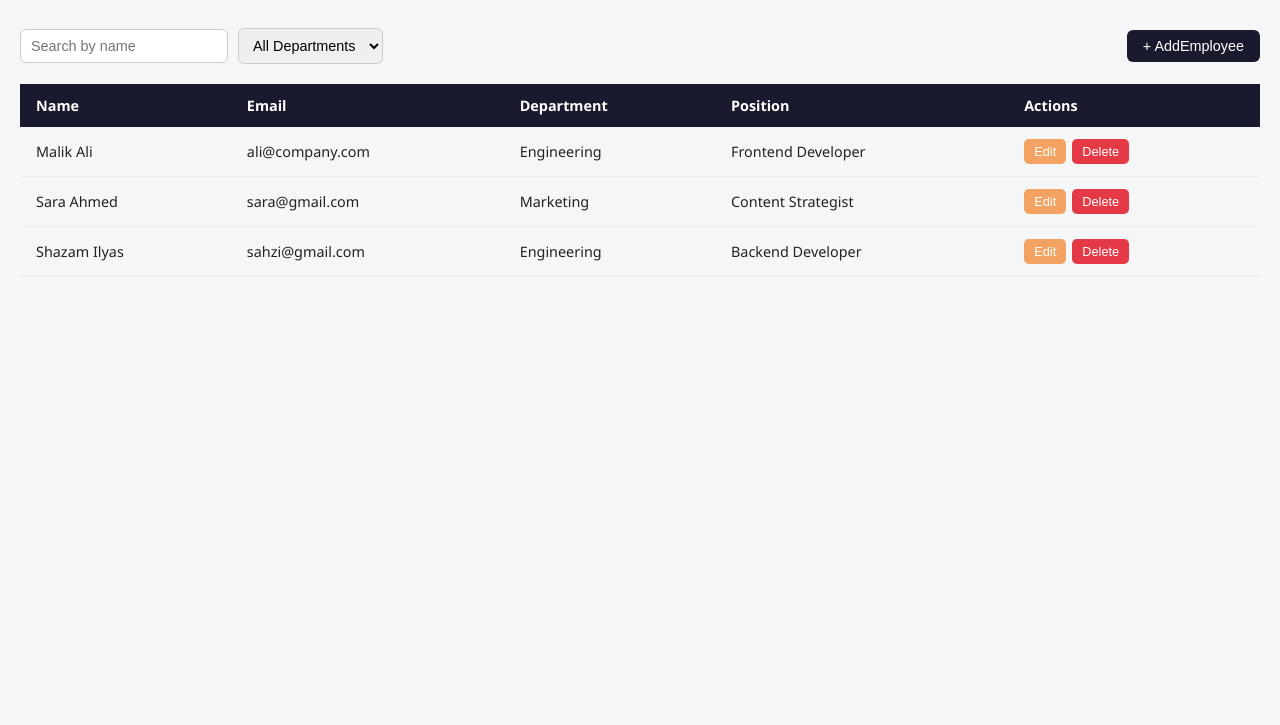
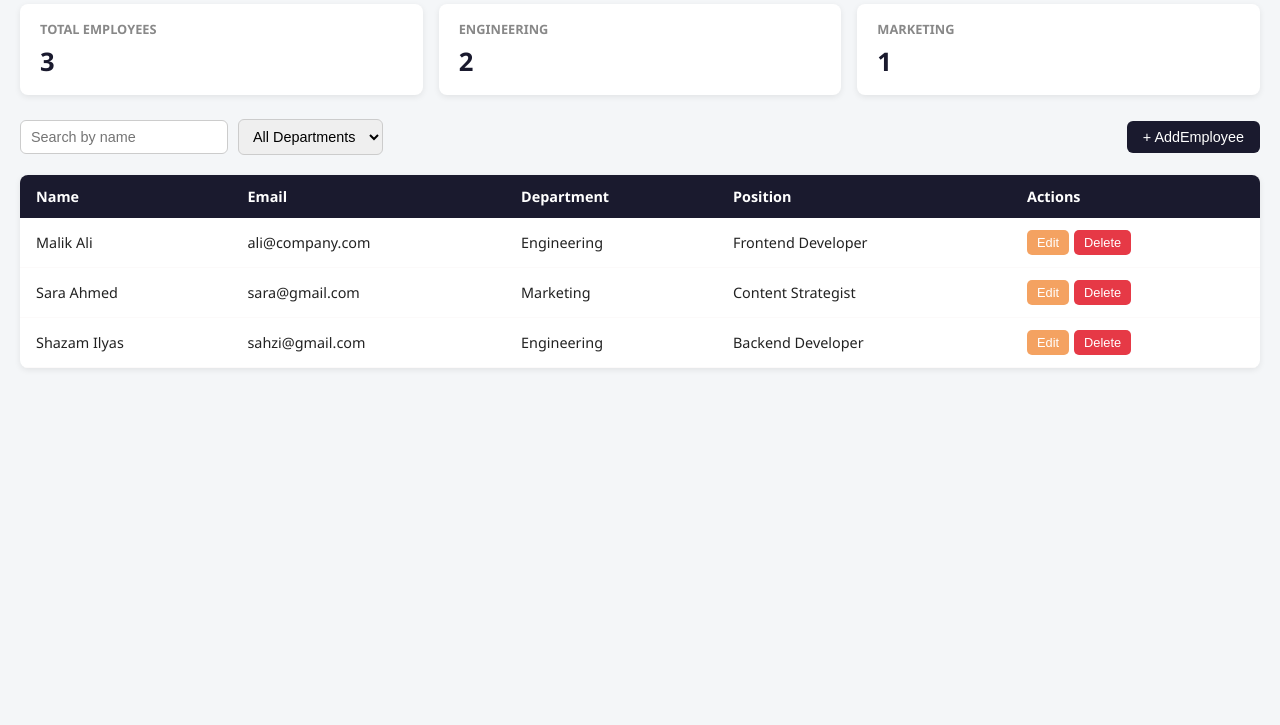
Before and after one commit to Hammii123/Employee-Managment-Dashboard, a plain HTML site: page Employee Managment Dashboard/index.html in a window 1280 px wide. Shown: the part 75-800 px from the top of the page. Drawn offline with Linux system fonts and the light colour scheme.

Commit message:
feat: add dashboard statistics and fix section ID in HTML

```diff
--- a/Employee Managment Dashboard/app.js
+++ b/Employee Managment Dashboard/app.js
@@ -1,6 +1,6 @@
 import { getEmployees, setEmployees, addEmployee, updateEmployee, deleteEmployee, loadFromStorage } from "./state.js";
-import { renderEmployees, renderDepartmentOptions } from "./ui.js";
-import { generateId, isValidEmail, isValidName, isDuplicateEmail, filterByName, filterByDepartment } from "./utils.js";
+import { renderEmployees, renderDepartmentOptions, renderStats } from "./ui.js";
+import { generateId, isValidEmail, isValidName, isDuplicateEmail, filterByName, filterByDepartment, getDashboardStats } from "./utils.js";
 
 const testEmployees = [
     { id: generateId(), name: "Malik Ali", email: "ali@company.com", department: "Engineering", position: "Frontend Developer" },
@@ -27,13 +27,13 @@
 const searchInput = document.getElementById("searchInput");
 const departmentFilter = document.getElementById("departmentFilter");
 
-// tracks whether we're adding a new employee or editing an existing one
 let editingId = null;
 
 /* ---------- MAIN RENDER PIPELINE ---------- */
 
 function refreshAll() {
     renderDepartmentOptions(getEmployees());
+    renderStats(getDashboardStats(getEmployees()));
     applyFilters();
 }
 
--- a/Employee Managment Dashboard/index.html
+++ b/Employee Managment Dashboard/index.html
@@ -28,7 +28,8 @@
     <button id="addEmployeeBtn">+ AddEmployee</button>
 </section>
 
-<section id="tableSEction">
+
+<section id="tableSection">
     <table id="employeeTable">
         <thead>
             <tr>
--- a/Employee Managment Dashboard/style.css
+++ b/Employee Managment Dashboard/style.css
@@ -17,7 +17,7 @@
 
 header h1 {
     font-size: 1.8rem;
-    color: #1a1a2e;
+    color: #242441;
 }
 
 /* ================= STATS ================= */
@@ -55,7 +55,7 @@
 
 #controls {
     display: flex;
-    flex-wrap: wrap;
+    flex-wrap:wrap;
     gap: 10px;
     align-items: center;
     margin-bottom: 20px;
@@ -110,7 +110,7 @@
 }
 
 tbody tr {
-    border-bottom: 1px solid #eee;
+    border-bottom: 1px solid #fcfafa;
 }
 
 tbody tr:hover {
@@ -124,7 +124,7 @@
     border-radius: 5px;
     font-size: 0.8rem;
     cursor: pointer;
-    margin-right: 6px;
+    margin-right: 5px;
 }
 
 .btn-edit {
@@ -139,7 +139,7 @@
 
 /* ================= MODAL ================= */
 
-.modal {
+.employeemodal {
     position: fixed;
     top: 0;
     left: 0;
@@ -153,7 +153,7 @@
 }
 
 .modal.hidden {
-    display: none;
+    display:none;
 }
 
 .modal-content {
@@ -212,10 +212,10 @@
 
 /* ================= RESPONSIVE ================= */
 
-@media (max-width: 600px) {
+@media (max-width: 480px) {
     #controls {
         flex-direction: column;
-        align-items: stretch;
+        align-items:stretch;
     }
 
     #addEmployeeBtn {
--- a/Employee Managment Dashboard/ui.js
+++ b/Employee Managment Dashboard/ui.js
@@ -45,7 +45,6 @@
 export function renderDepartmentOptions(employeeList) {
     const departmentFilter = document.getElementById("departmentFilter");
 
-    // pull out unique department names from the current employee list
     const departments = [];
     employeeList.forEach((emp) => {
         if (emp.department && !departments.includes(emp.department)) {
@@ -62,3 +61,20 @@
         departmentFilter.appendChild(option);
     });
 }
+
+export function renderStats(stats) {
+    const statsSection = document.getElementById("statsSection");
+    statsSection.innerHTML = "";
+
+    const totalCard = document.createElement("div");
+    totalCard.className = "stat-card";
+    totalCard.innerHTML = `<h3>Total Employees</h3><p>${stats.totalEmployees}</p>`;
+    statsSection.appendChild(totalCard);
+
+    Object.keys(stats.departmentCounts).forEach((dept) => {
+        const card = document.createElement("div");
+        card.className = "stat-card";
+        card.innerHTML = `<h3>${dept}</h3><p>${stats.departmentCounts[dept]}</p>`;
+        statsSection.appendChild(card);
+    });
+}
--- a/Employee Managment Dashboard/utils.js
+++ b/Employee Managment Dashboard/utils.js
@@ -1,12 +1,9 @@
 export function isValidEmail(email) {
-    // stricter than before: only ONE dot allowed in the domain
-    // (blocks chained domains like "123@gmail.edu.ok.com")
     const emailPattern = /^[^\s@]+@[^\s@.]+\.[^\s@.]+$/;
     return emailPattern.test(email);
 }
 
 export function isValidName(name) {
-    // letters and spaces only — no digits, no symbols
     const namePattern = /^[A-Za-z\s]+$/;
     return namePattern.test(name.trim());
 }
@@ -40,3 +37,19 @@
 
     return employeeList.filter((emp) => emp.department === department);
 }
+
+export function getDashboardStats(employeeList) {
+    const totalEmployees = employeeList.length;
+
+    const departmentCounts = {};
+
+    employeeList.forEach((emp) => {
+        const dept = emp.department || "Unassigned";
+        departmentCounts[dept] = (departmentCounts[dept] || 0) + 1;
+    });
+
+    return {
+        totalEmployees,
+        departmentCounts
+    };
+}
```
